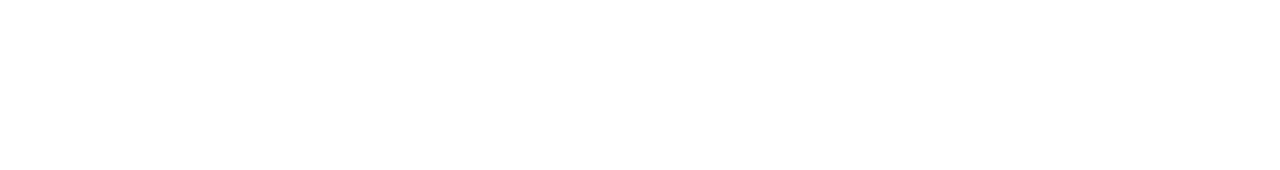
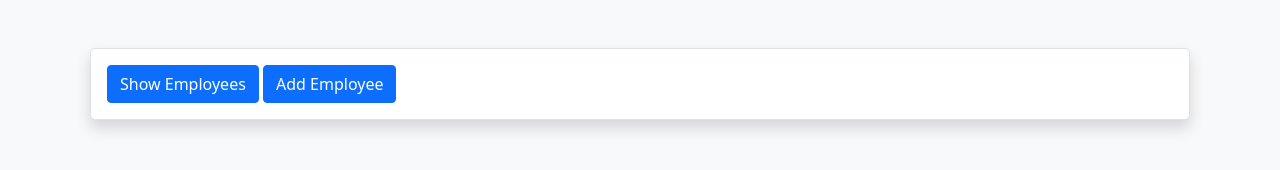
Before and after one commit to Andres6936/PlayTech, a plain HTML site: page src/main/resources/index.html in a window 1280 px wide. Drawn offline with Linux system fonts and the light colour scheme.

Commit message:
Added content to index or home page

```diff
--- a/src/main/resources/index.html
+++ b/src/main/resources/index.html
@@ -1,3 +1,4 @@
+<!--suppress HtmlUnknownTarget -->
 <!DOCTYPE html>
 <html lang="en">
 <head>
@@ -8,7 +9,11 @@
 
     <link rel="stylesheet" href="css/bootstrap/bootstrap.min.css"/>
 </head>
-<body>
+<body class="container bg-light">
+<div class="bg-white mt-5 border rounded-3 mx-2 p-3 shadow">
+    <a class="btn btn-primary" href="/show">Show Employees</a>
+    <a class="btn btn-primary" href="/add">Add Employee</a>
+</div>
 <script src="js/bootstrap/bootstrap.bundle.min.js"></script>
 </body>
 </html>
```
